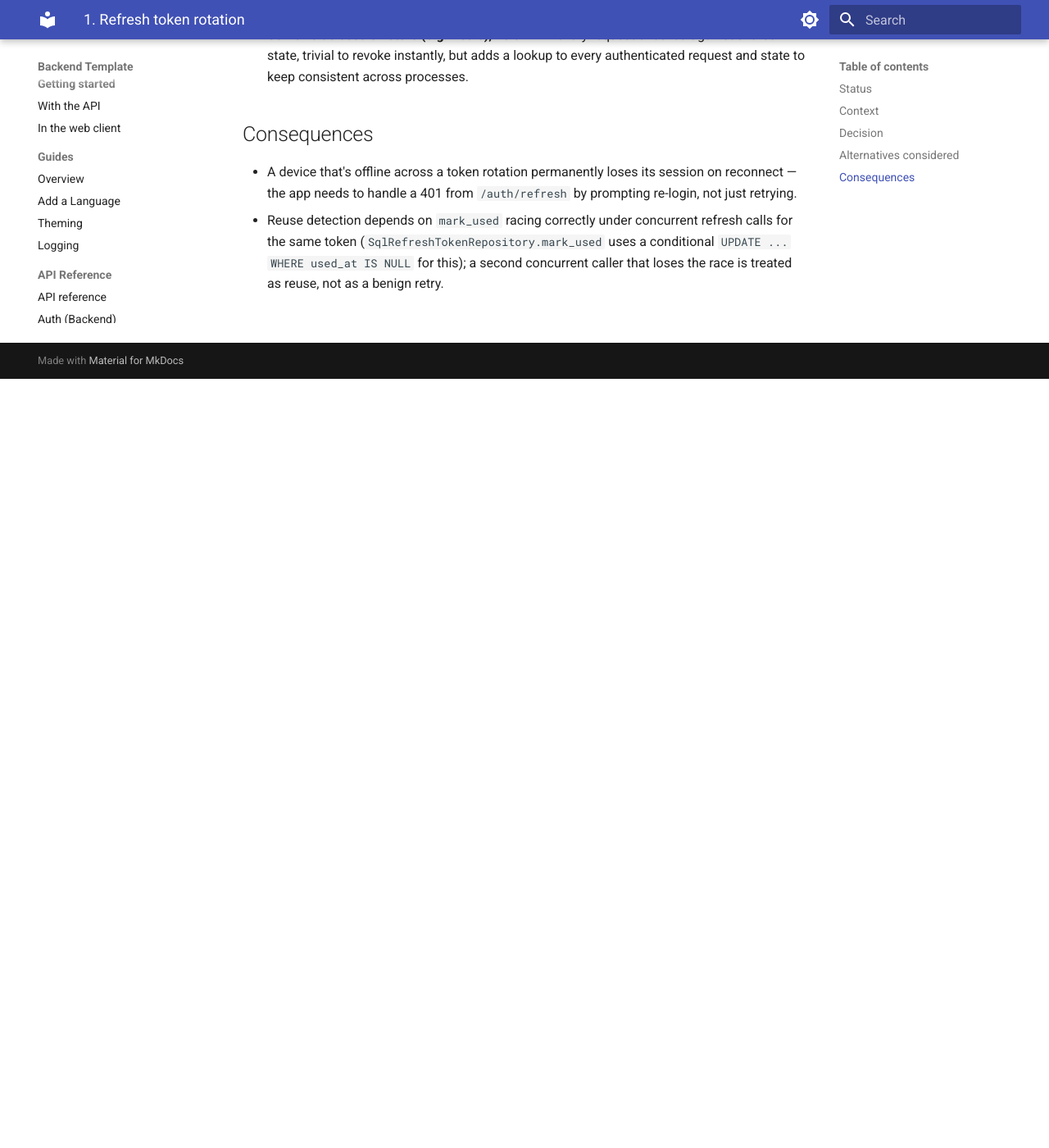
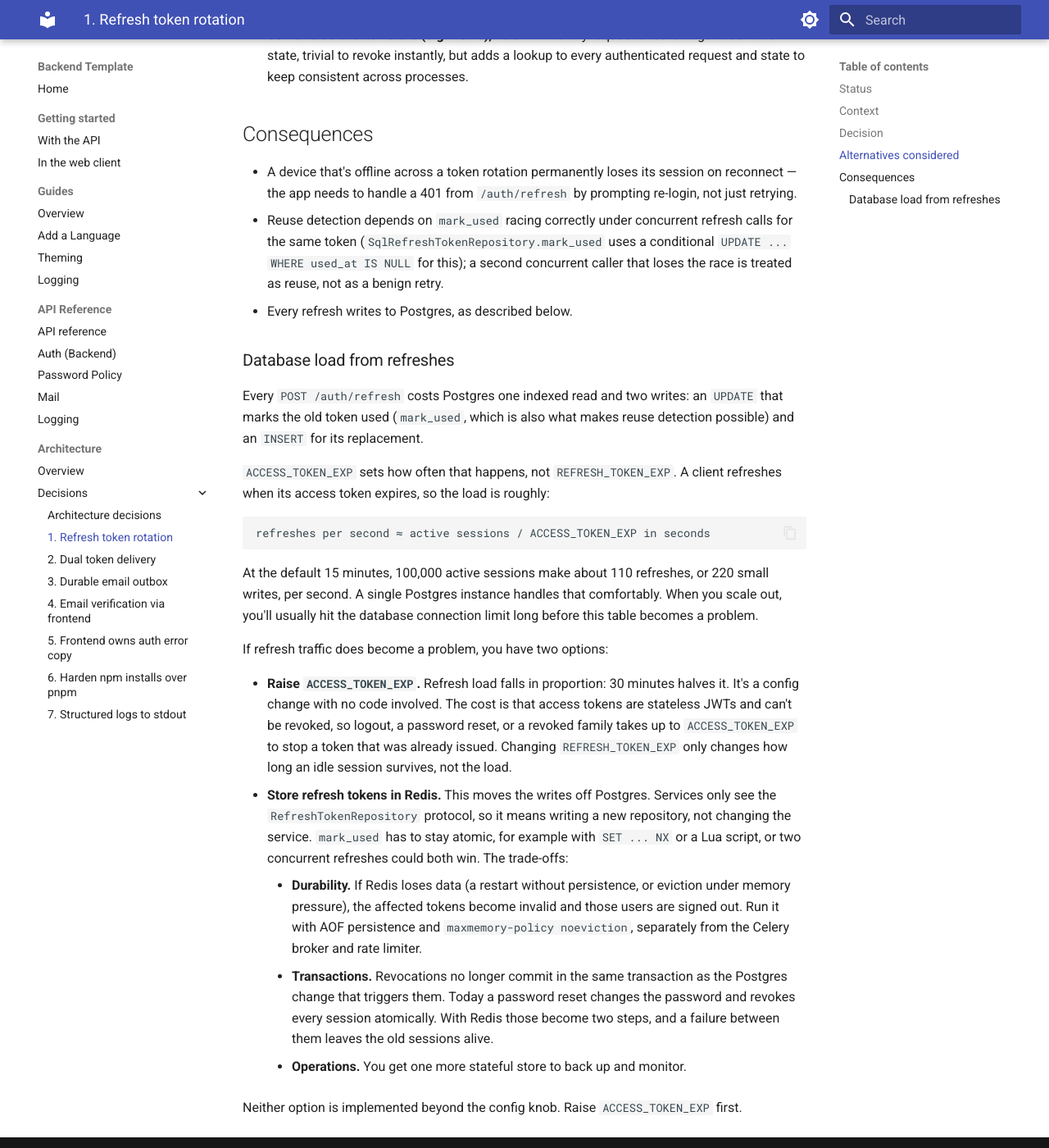
Before and after one commit to jbtwist/FastApi-Backend-Template, an MkDocs documentation site: the page built from docs/architecture/decisions/0001-refresh-token-rotation-with-family-reuse-detection.md, in a window 1280 px wide and 1400 px high, scrolled down 938 px. Shown: the whole window at 82% size. Built offline with MkDocs 1.6.1 and Material for MkDocs 9.7.7, drawn with Linux system fonts in a browser that asks for light colours.

Commit message:
docs: explain when the API needs to scale and the cost of refresh rotation
The README now frames the backend as stateless and ready to scale out rather
than as an elastic microservice, with the reasons a login API may need more
than one copy and the order to scale in. ADR 1 records the Postgres writes
each refresh costs and the two ways to reduce them.

Co-Authored-By: Claude Opus 5.5 <noreply@anthropic.com>

````diff
--- a/docs/architecture/decisions/0001-refresh-token-rotation-with-family-reuse-detection.md
+++ b/docs/architecture/decisions/0001-refresh-token-rotation-with-family-reuse-detection.md
@@ -44,3 +44,50 @@ family doesn't touch the user's other sessions.
   uses a conditional `UPDATE ... WHERE used_at IS NULL` for this); a second
   concurrent caller that loses the race is treated as reuse, not as a benign
   retry.
+- Every refresh writes to Postgres, as described below.
+
+### Database load from refreshes
+
+Every `POST /auth/refresh` costs Postgres one indexed read and two writes: an
+`UPDATE` that marks the old token used (`mark_used`, which is also what makes
+reuse detection possible) and an `INSERT` for its replacement.
+
+`ACCESS_TOKEN_EXP` sets how often that happens, not `REFRESH_TOKEN_EXP`. A
+client refreshes when its access token expires, so the load is roughly:
+
+```text
+refreshes per second ≈ active sessions / ACCESS_TOKEN_EXP in seconds
+```
+
+At the default 15 minutes, 100,000 active sessions make about 110 refreshes,
+or 220 small writes, per second. A single Postgres instance handles that
+comfortably. When you scale out, you'll usually hit the database connection
+limit long before this table becomes a problem.
+
+If refresh traffic does become a problem, you have two options:
+
+- **Raise `ACCESS_TOKEN_EXP`.** Refresh load falls in proportion: 30 minutes
+  halves it. It's a config change with no code involved. The cost is that
+  access tokens are stateless JWTs and can't be revoked, so logout, a password
+  reset, or a revoked family takes up to `ACCESS_TOKEN_EXP` to stop a token
+  that was already issued. Changing `REFRESH_TOKEN_EXP` only changes how long
+  an idle session survives, not the load.
+- **Store refresh tokens in Redis.** This moves the writes off Postgres.
+  Services only see the `RefreshTokenRepository` protocol, so it means
+  writing a new repository, not changing the service. `mark_used` has to stay
+  atomic, for example with `SET ... NX` or a Lua script, or two concurrent
+  refreshes could both win. The trade-offs:
+    - **Durability.** If Redis loses data (a restart without persistence, or
+      eviction under memory pressure), the affected tokens become invalid and
+      those users are signed out. Run it with AOF persistence and
+      `maxmemory-policy noeviction`, separately from the Celery broker and rate
+      limiter.
+    - **Transactions.** Revocations no longer commit in the same transaction
+      as the Postgres change that triggers them. Today a password reset changes
+      the password and revokes every session atomically. With Redis those
+      become two steps, and a failure between them leaves the old sessions
+      alive.
+    - **Operations.** You get one more stateful store to back up and monitor.
+
+Neither option is implemented beyond the config knob. Raise `ACCESS_TOKEN_EXP`
+first.
````
Also changed, not shown: README.md (+38 -2 lines).
